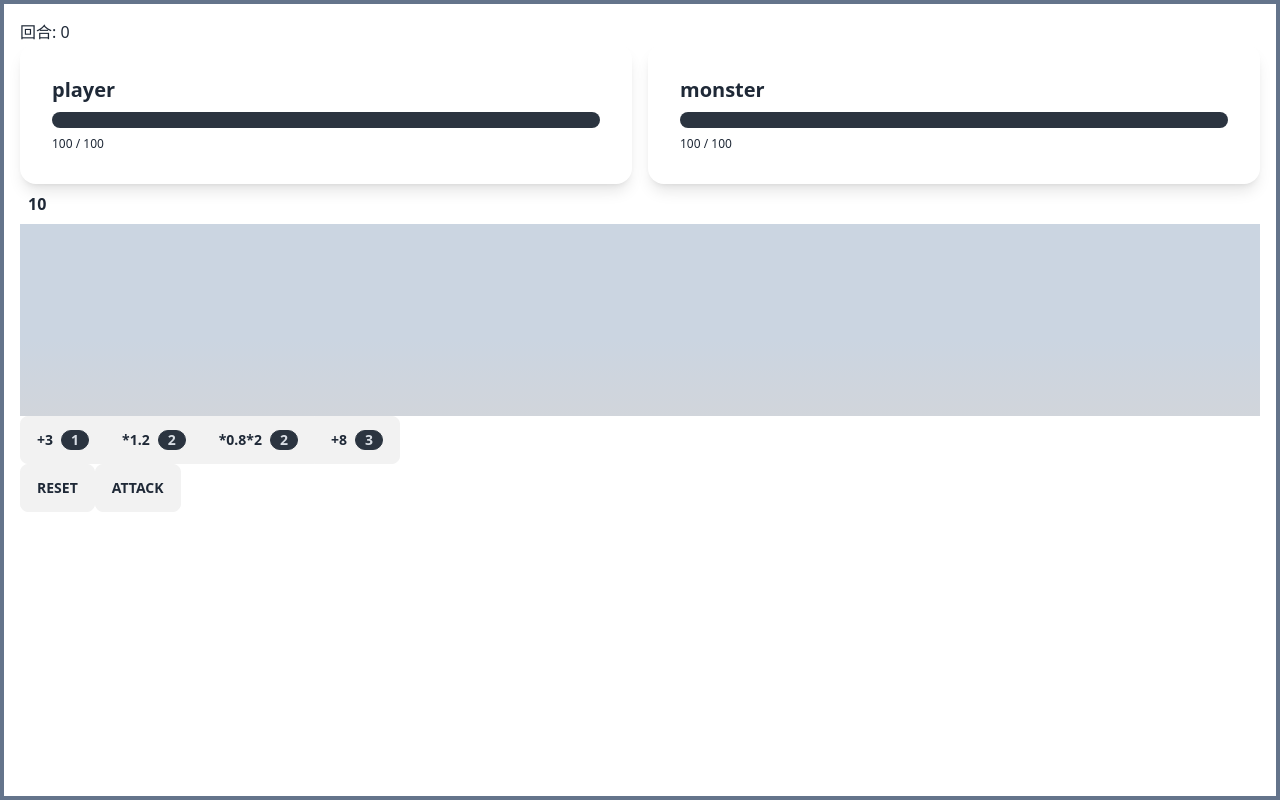
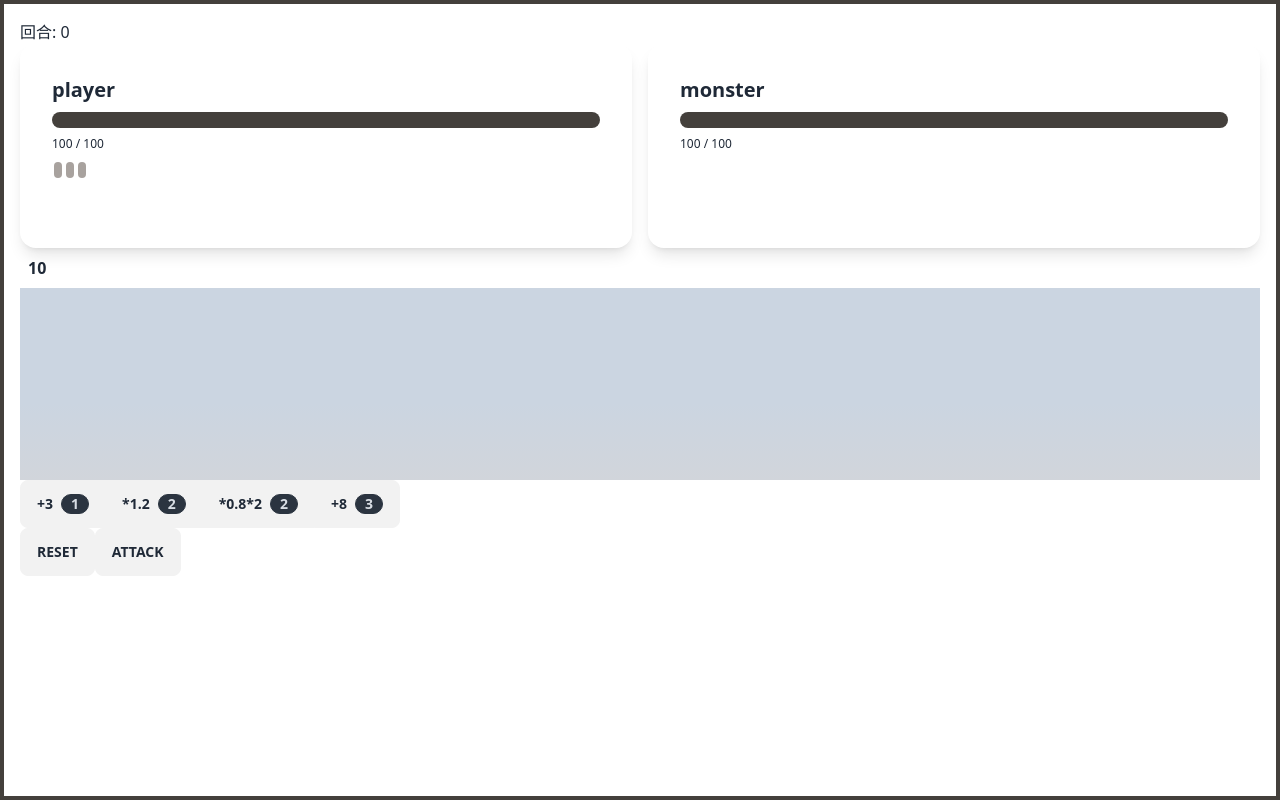
Before and after one commit to handred800/gm-system, a Vue app: page / in a window 1280 px wide. Built offline with nearby package versions, Linux system fonts and the light colour scheme.

Commit message:
更新 -LogPanel bug修正 -新增StaggerList

```diff
--- a/index.html
+++ b/index.html
@@ -6,7 +6,7 @@
     <title>gm system</title>
   </head>
   <body>
-    <div id="app" class="border-4 border-slate-500 p-4 h-screen overflow-y-auto"></div>
+    <div id="app" class="border-4 border-stone-700 p-4 h-screen overflow-y-auto"></div>
     <script type="module" src="/src/main.js"></script>
   </body>
 </html>
--- a/src/App.vue
+++ b/src/App.vue
@@ -1,10 +1,11 @@
 <script setup>
-import { computed, reactive, ref, watchEffect } from 'vue';
+import { computed, reactive, ref, watchEffect, TransitionGroup } from 'vue';
 import { wait } from './utils/utils';
-import { flow } from 'lodash';
+import { flow, sum } from 'lodash';
 import { useBucket } from './composable/useBucket';
 import { skills } from './data/skill';
 import LogPanel from './components/LogPanel.vue';
+import StaggerList from './components/StaggerList.vue';
 
 // player
 const player = reactive({
@@ -12,18 +13,20 @@ const player = reactive({
   maxHp: 100,
   hp: 100,
   atk: 10,
+  energy: 3
 })
 
 const playerSkills = reactive(skills);
 const skillsBucket = useBucket(playerSkills.length);
 const playerBuffFunc = computed(() => flow(skillsBucket.bucket.value.map((index) => playerSkills[index].func)))
+const energyConsume = computed(() => sum(skillsBucket.bucket.value.map((index) => playerSkills[index].consume)))
 
 // enemy
 const enemy = reactive({
   name: 'monster',
   maxHp: 100,
   hp: 100,
-  atk: 5
+  atk: 5,
 })
 
 // battle
@@ -80,10 +83,20 @@ function playerAttack() {
       <div class="card shadow-lg">
         <div class="card-body">
           <div class="card-title">{{ player.name }}</div>
-          <div class="bg-slate-300 w-full h-4 rounded-full overflow-hidden">
-            <div class="h-4 duration-700 delay-300 out-expo bg-neutral" :style="{'width': `${(player.hp / player.maxHp) * 100}%` }"></div>
+          <div class="bg-stone-300 w-full h-4 rounded-full overflow-hidden">
+            <div class="h-4 duration-700 delay-300 out-expo bg-stone-700" :style="{'width': `${(player.hp / player.maxHp) * 100}%` }"></div>
           </div>
           <div class="text-xs">{{ player.hp }} / {{ player.maxHp }}</div>
+          <div>
+            <div class="tooltip tooltip-right" :data-tip="player.energy">
+              <span class="inline-block mx-0.5 w-2 h-4 rounded-full bg-stone-400" v-for="index in player.energy" :key="index"></span>
+            </div>
+          </div>
+          <div>
+            <div class="tooltip tooltip-right" :data-tip="energyConsume">
+              <StaggerList :count="energyConsume"></StaggerList>
+            </div>
+          </div>
         </div>
       </div>
 
@@ -91,8 +104,8 @@ function playerAttack() {
       <div class="card shadow-lg">
         <div class="card-body">
           <div class="card-title">{{ enemy.name }}</div>
-          <div class="bg-slate-300 w-full h-4 rounded-full overflow-hidden">
-            <div class="h-4 duration-700 delay-300 out-expo bg-neutral" :style="{'width': `${(enemy.hp / enemy.maxHp) * 100}%` }"></div>
+          <div class="bg-stone-300 w-full h-4 rounded-full overflow-hidden">
+            <div class="h-4 duration-700 delay-300 out-expo bg-stone-700" :style="{'width': `${(enemy.hp / enemy.maxHp) * 100}%` }"></div>
           </div>
           <div class="text-xs">{{ enemy.hp }} / {{ enemy.maxHp }}</div>
         </div>
@@ -100,8 +113,8 @@ function playerAttack() {
     </div>
 
     <div>
-        <span class="inline-block p-2" v-for="skillIndex in skillsBucket.bucket.value" :key="skillIndex">{{ playerSkills[skillIndex].name }}</span>
-        <span class="inline-block p-2 font-bold">{{ skillsBucket.bucket.value.length <= 0 ? player.atk : Math.floor(playerBuffFunc(player.atk)) }}</span>
+      <span class="inline-block p-2" v-for="skillIndex in skillsBucket.bucket.value" :key="skillIndex">{{ playerSkills[skillIndex].name }}</span>
+      <span class="inline-block p-2 font-bold">{{ skillsBucket.bucket.value.length <= 0 ? player.atk : Math.floor(playerBuffFunc(player.atk)) }}</span>
     </div>
 
     <log-panel :log-list="battleLog"></log-panel>
@@ -120,3 +133,21 @@ function playerAttack() {
     </div>
   </div>
 </template>
+
+<style scoped>
+.fade-move,
+.fade-enter-active,
+.fade-leave-active {
+  transition: all 0.5s ease-in-out;
+}
+
+.fade-enter-from,
+.fade-leave-to {
+  opacity: 0;
+  transform: translateX(-15px);
+}
+
+.fade-leave-active {
+  position: absolute;
+}
+</style>
--- a/src/components/LogPanel.vue
+++ b/src/components/LogPanel.vue
@@ -1,9 +1,10 @@
 <script setup>
 import { ref, computed, watch, TransitionGroup } from 'vue';
+import { cloneDeep } from 'lodash';
 
 const props = defineProps(['logList'])
 const logs = computed(() => {
-  return props.logList.reverse();
+  return cloneDeep(props.logList).reverse();
 })
 
 const $panel = ref(null)
--- /dev/null
+++ b/src/components/StaggerList.vue
@@ -0,0 +1,35 @@
+<script setup>
+import { TransitionGroup } from 'vue';
+const props = defineProps(['count'])
+</script>
+<template>
+    <TransitionGroup mode="in-out" tag="div" name="stagger" :style="{ '--total': props.count }">
+        <span class="inline-block mx-0.5 w-2 h-4 rounded-full bg-sky-400" v-for="index in props.count" :key="index" :style="{'--i': index}"></span>
+    </TransitionGroup>
+</template>
+
+<style scoped>
+.stagger-move,
+.stagger-enter-active,
+.stagger-leave-active {
+  transition: all 0.5s ease-in-out;
+}
+
+.stagger-enter-active {
+    transition-delay: calc( 0.1s * var(--i) );
+}
+
+.stagger-leave-active {
+    transition-delay: calc( 0.1s * (var(--total) - var(--i)) );
+}
+
+.stagger-enter-from,
+.stagger-leave-to {
+  opacity: 0;
+  transform: translateX(-15px);
+}
+
+.stagger-leave-active {
+  /* position: absolute; */
+}
+</style>
```
